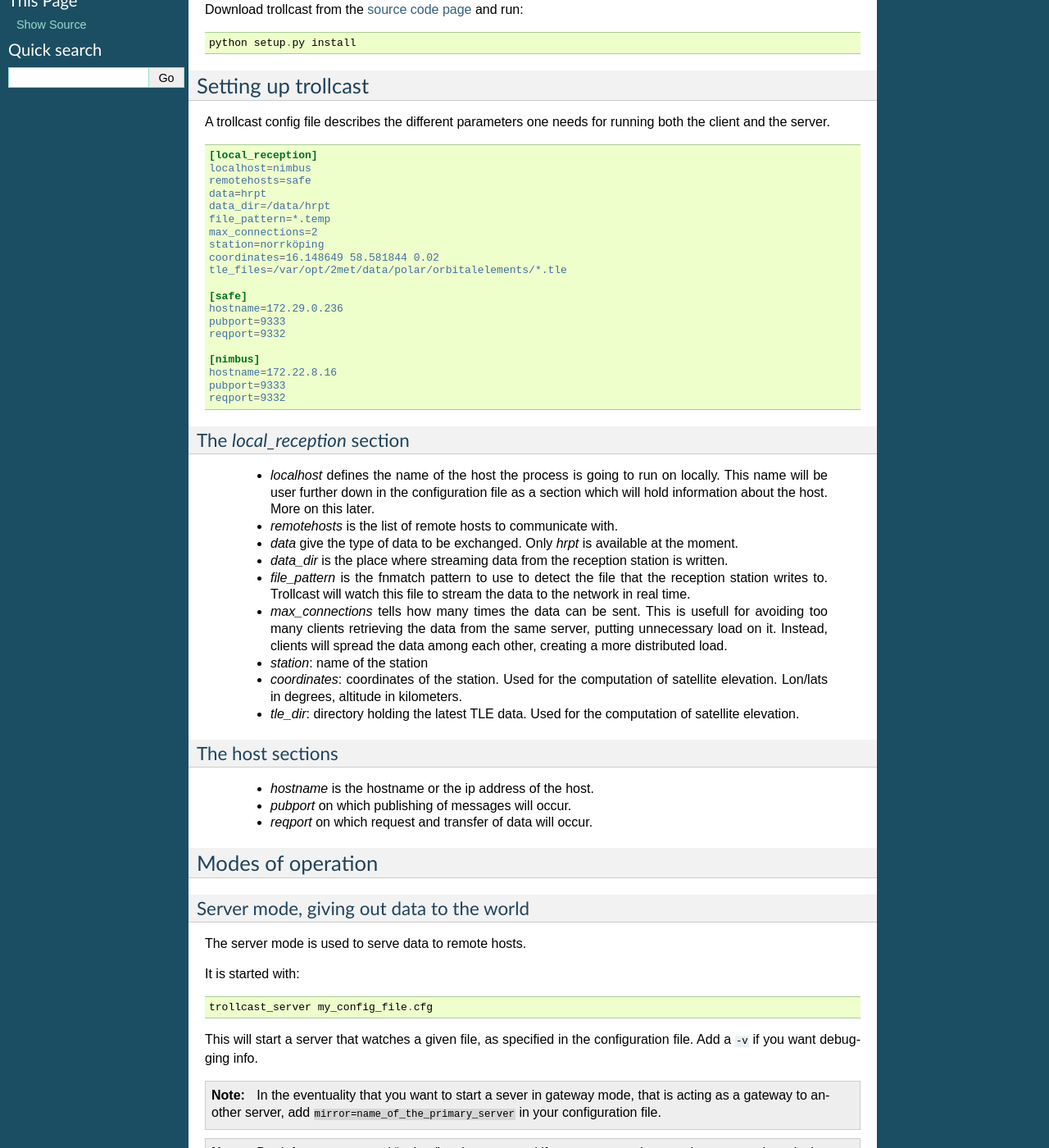
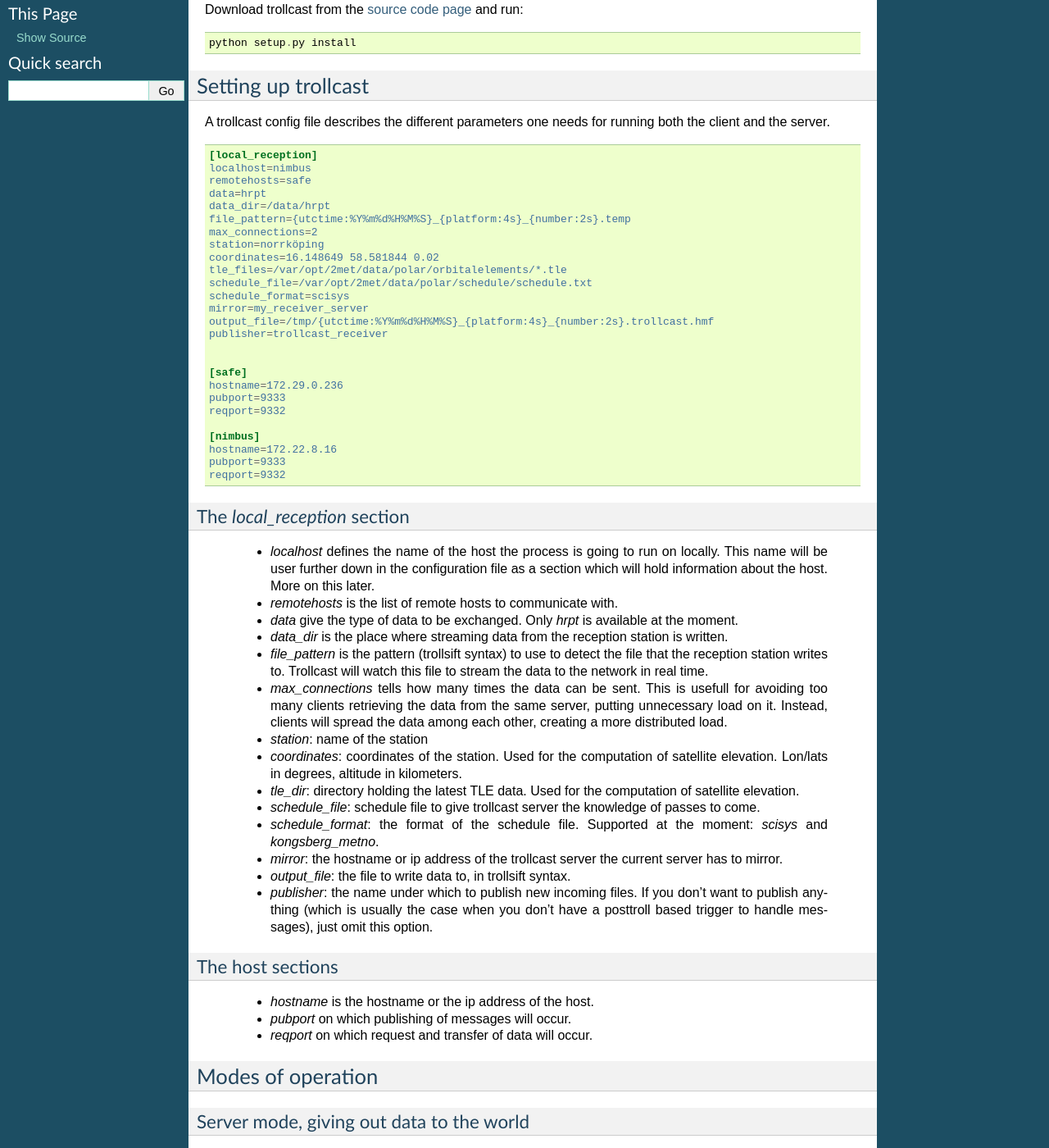
Before and after one commit to pytroll/trollcast, a Sphinx documentation site: the page built from doc/source/index.rst, in a window 1280 px wide and 1400 px high, scrolled down 352 px. Shown: the whole window at 82% size. Built offline with Sphinx 7.4.7, drawn with Linux system fonts in a browser that asks for light colours; some of the changed text lies outside the part shown.

Commit message:
Update documentation.
Signed-off-by: Martin Raspaud <martin.raspaud@smhi.se>

```diff
--- a/doc/source/index.rst
+++ b/doc/source/index.rst
@@ -44,11 +44,17 @@ running both the client and the server.
   remotehosts=safe
   data=hrpt
   data_dir=/data/hrpt
-  file_pattern=*.temp
+  file_pattern={utctime:%Y%m%d%H%M%S}_{platform:4s}_{number:2s}.temp
   max_connections=2
   station=norrköping
   coordinates=16.148649 58.581844 0.02
   tle_files=/var/opt/2met/data/polar/orbitalelements/*.tle
+  schedule_file=/var/opt/2met/data/polar/schedule/schedule.txt
+  schedule_format=scisys
+  mirror=my_receiver_server
+  output_file=/tmp/{utctime:%Y%m%d%H%M%S}_{platform:4s}_{number:2s}.trollcast.hmf
+  publisher=trollcast_receiver
+
 
   [safe]
   hostname=172.29.0.236
@@ -71,9 +77,9 @@ The `local_reception` section
    the moment.
  - `data_dir` is the place where streaming data from the reception station is
    written.
- - `file_pattern` is the fnmatch pattern to use to detect the file that the
-   reception station writes to. Trollcast will watch this file to stream the
-   data to the network in real time.
+ - `file_pattern` is the pattern (trollsift syntax) to use to detect the file
+   that the reception station writes to. Trollcast will watch this file to
+   stream the data to the network in real time.
  - `max_connections` tells how many times the data can be sent. This is usefull
    for avoiding too many clients retrieving the data from the same server,
    putting unnecessary load on it. Instead, clients will spread the data among
@@ -83,6 +89,16 @@ The `local_reception` section
    satellite elevation. Lon/lats in degrees, altitude in kilometers.
  - `tle_dir`: directory holding the latest TLE data. Used for the computation
    of satellite elevation.
+ - `schedule_file`: schedule file to give trollcast server the knowledge of
+   passes to come.
+ - `schedule_format`: the format of the schedule file. Supported at the moment:
+   `scisys` and `kongsberg_metno`.
+ - `mirror`: the hostname or ip address of the trollcast server the current
+   server has to mirror.
+ - `output_file`: the file to write data to, in trollsift syntax.
+ - `publisher`: the name under which to publish new incoming files. If you don't
+   want to publish anything (which is usually the case when you don't have a
+   posttroll based trigger to handle messages), just omit this option.
 
 The host sections
 ~~~~~~~~~~~~~~~~~
@@ -171,6 +187,13 @@ Server
    :members:
    :undoc-members:
 
+Schedule readers
+----------------
+
+.. automodule:: trollcast.schedules
+   :members:
+   :undoc-members:
+
 Indices and tables
 ==================
 
```
